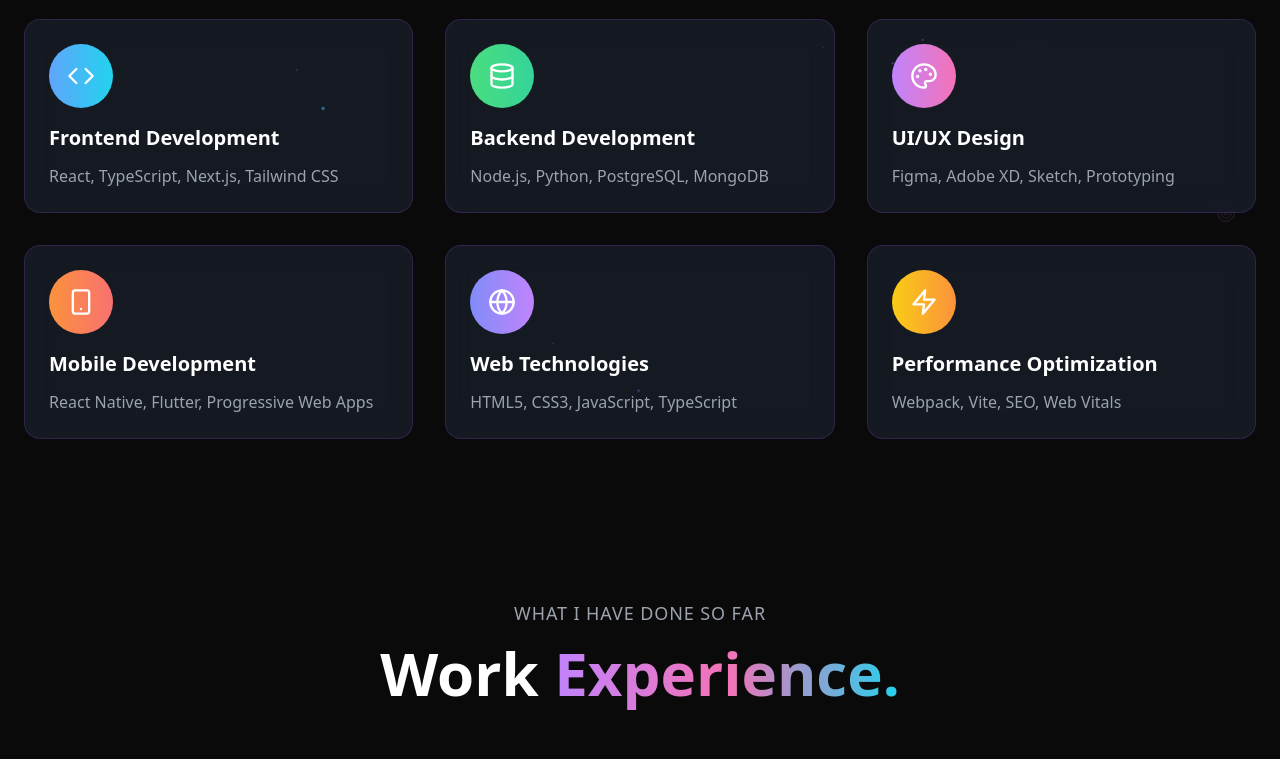
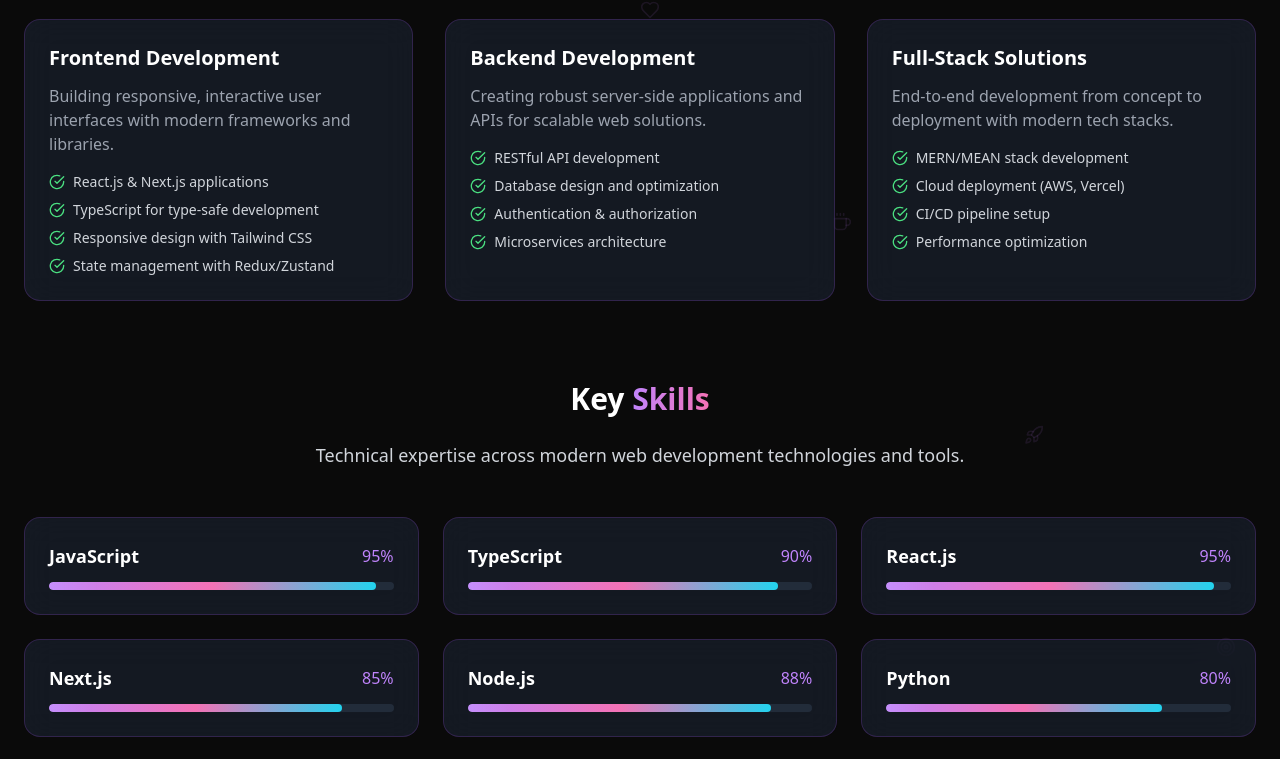
Before and after one commit to khushij9450/khushi, a React (Vite) app: page / in a window 1280 px wide. Shown: the part 1860-2619 px from the top of the page. Built offline with nearby package versions, Linux system fonts and the light colour scheme.

Commit message:
Update About Section with Contribution and Skills

```diff
--- a/src/components/About.tsx
+++ b/src/components/About.tsx
@@ -1,6 +1,6 @@
 import React, { useState, useEffect, useRef } from 'react';
 import { motion, useScroll, useTransform, useSpring, useInView, useMotionValue, useVelocity } from 'framer-motion';
-import { Code, Palette, Database, Smartphone, Globe, Zap, Star, Sparkles, Heart, Coffee, Rocket, Target } from 'lucide-react';
+import { Code, Palette, Database, Smartphone, Globe, Zap, Star, Sparkles, Heart, Coffee, Rocket, Target, CheckCircle, ArrowRight } from 'lucide-react';
 
 const About: React.FC = () => {
   const [currentSkill, setCurrentSkill] = useState(0);
@@ -100,6 +100,56 @@ const About: React.FC = () => {
     { icon: Coffee, delay: 6, duration: 16 },
     { icon: Rocket, delay: 8, duration: 22 },
     { icon: Target, delay: 10, duration: 14 }
+  ];
+
+  // How Can I Contribute data
+  const contributions = [
+    {
+      title: "Frontend Development",
+      description: "Building responsive, interactive user interfaces with modern frameworks and libraries.",
+      points: [
+        "React.js & Next.js applications",
+        "TypeScript for type-safe development",
+        "Responsive design with Tailwind CSS",
+        "State management with Redux/Zustand"
+      ]
+    },
+    {
+      title: "Backend Development",
+      description: "Creating robust server-side applications and APIs for scalable web solutions.",
+      points: [
+        "RESTful API development",
+        "Database design and optimization",
+        "Authentication & authorization",
+        "Microservices architecture"
+      ]
+    },
+    {
+      title: "Full-Stack Solutions",
+      description: "End-to-end development from concept to deployment with modern tech stacks.",
+      points: [
+        "MERN/MEAN stack development",
+        "Cloud deployment (AWS, Vercel)",
+        "CI/CD pipeline setup",
+        "Performance optimization"
+      ]
+    }
+  ];
+
+  // Key Skills data
+  const keySkills = [
+    { name: "JavaScript", level: 95 },
+    { name: "TypeScript", level: 90 },
+    { name: "React.js", level: 95 },
+    { name: "Next.js", level: 85 },
+    { name: "Node.js", level: 88 },
+    { name: "Python", level: 80 },
+    { name: "PostgreSQL", level: 85 },
+    { name: "MongoDB", level: 82 },
+    { name: "AWS", level: 75 },
+    { name: "Docker", level: 78 },
+    { name: "Git", level: 92 },
+    { name: "Figma", level: 85 }
   ];
 
   // Mouse tracking with throttling
@@ -463,19 +513,23 @@ const About: React.FC = () => {
           </motion.div>
         </div>
 
-        {/* Skills Section */}
+        {/* How Can I Contribute Section */}
         <motion.div
           initial={{ opacity: 0, y: 50 }}
           whileInView={{ opacity: 1, y: 0 }}
           transition={{ duration: 1 }}
           viewport={{ once: true }}
-          className="text-center mb-12"
+          className="mb-20"
         >
+          <motion.div className="text-center mb-12">
             <motion.h3
               className="text-3xl font-bold text-white mb-6"
               whileHover={{ scale: 1.02 }}
             >
-            What I Do
+              How Can I{' '}
+              <span className="bg-gradient-to-r from-purple-400 to-pink-400 bg-clip-text text-transparent">
+                Contribute
+              </span>
             </motion.h3>
             <motion.p
               className="text-gray-300 text-lg max-w-2xl mx-auto"
@@ -484,32 +538,27 @@ const About: React.FC = () => {
               transition={{ delay: 0.3, duration: 0.8 }}
               viewport={{ once: true }}
             >
-            I specialize in a wide range of technologies and services to bring your ideas to life.
+              I bring a comprehensive skill set to help your projects succeed from conception to deployment.
             </motion.p>
           </motion.div>
 
+          <div className="grid md:grid-cols-3 gap-8 mb-16">
+            {contributions.map((contribution, index) => (
               <motion.div
-          ref={skillsRef}
-          className="grid md:grid-cols-2 lg:grid-cols-3 gap-8"
-        >
-          {skills.map((skill, index) => (
-            <motion.div
-              key={skill.name}
+                key={contribution.title}
                 initial={{ opacity: 0, y: 50 }}
                 whileInView={{ opacity: 1, y: 0 }}
                 transition={{
-                delay: skill.delay,
+                  delay: index * 0.2,
                   duration: 0.8,
                   type: "spring",
                   stiffness: 100
                 }}
                 viewport={{ once: true }}
                 className="group relative bg-slate-800/50 backdrop-blur-lg rounded-2xl p-6 border border-purple-500/20 hover:border-purple-500/40 transition-all duration-300 overflow-hidden"
+                whileHover={{ scale: 1.02, y: -5 }}
               >
-              {/* Gentler particle system */}
-              <SkillParticles count={skill.particles} color={skill.color} />
-
-              {/* Slower background gradient */}
+                {/* Animated background gradient */}
                 <motion.div
                   className="absolute inset-0 opacity-0 group-hover:opacity-100 transition-opacity duration-300"
                   animate={{
@@ -522,35 +571,123 @@ const About: React.FC = () => {
                   transition={{ duration: 6, repeat: Infinity }}
                 />
 
-              {/* Icon with gentler animations */}
-              <motion.div
-                className={`w-16 h-16 bg-gradient-to-r ${skill.color} rounded-full flex items-center justify-center mb-4 relative z-10`}
-                whileHover={{
-                  rotate: 15,
-                  scale: 1.05,
-                }}
-                transition={{ duration: 0.3 }}
-              >
-                <skill.icon className="text-white" size={28} />
-              </motion.div>
-
+                <div className="relative z-10">
                   <motion.h4
-                className="text-xl font-semibold text-white mb-3 relative z-10"
-                whileHover={{
-                  scale: 1.02,
-                }}
+                    className="text-xl font-semibold text-white mb-3"
+                    whileHover={{ scale: 1.02 }}
                     transition={{ duration: 0.2 }}
                   >
-                {skill.name}
+                    {contribution.title}
                   </motion.h4>
 
                   <motion.p
-                className="text-gray-400 relative z-10"
+                    className="text-gray-400 mb-4"
                     whileHover={{ color: "#e5e7eb" }}
                     transition={{ duration: 0.2 }}
                   >
-                {skill.description}
+                    {contribution.description}
                   </motion.p>
+
+                  <ul className="space-y-2">
+                    {contribution.points.map((point, pointIndex) => (
+                      <motion.li
+                        key={pointIndex}
+                        initial={{ opacity: 0, x: -10 }}
+                        whileInView={{ opacity: 1, x: 0 }}
+                        transition={{ delay: index * 0.2 + pointIndex * 0.1 + 0.5, duration: 0.5 }}
+                        viewport={{ once: true }}
+                        className="flex items-center space-x-2 text-gray-300 group/item"
+                      >
+                        <CheckCircle className="w-4 h-4 text-green-400 flex-shrink-0" />
+                        <span className="text-sm group-hover/item:text-white transition-colors duration-300">
+                          {point}
+                        </span>
+                      </motion.li>
+                    ))}
+                  </ul>
+                </div>
+              </motion.div>
+            ))}
+          </div>
+        </motion.div>
+
+        {/* Key Skills Section */}
+        <motion.div
+          initial={{ opacity: 0, y: 50 }}
+          whileInView={{ opacity: 1, y: 0 }}
+          transition={{ duration: 1 }}
+          viewport={{ once: true }}
+          className="text-center mb-12"
+        >
+          <motion.h3
+            className="text-3xl font-bold text-white mb-6"
+            whileHover={{ scale: 1.02 }}
+          >
+            Key{' '}
+            <span className="bg-gradient-to-r from-purple-400 to-pink-400 bg-clip-text text-transparent">
+              Skills
+            </span>
+          </motion.h3>
+          <motion.p
+            className="text-gray-300 text-lg max-w-2xl mx-auto"
+            initial={{ opacity: 0 }}
+            whileInView={{ opacity: 1 }}
+            transition={{ delay: 0.3, duration: 0.8 }}
+            viewport={{ once: true }}
+          >
+            Technical expertise across modern web development technologies and tools.
+          </motion.p>
+        </motion.div>
+
+        <motion.div
+          ref={skillsRef}
+          className="grid md:grid-cols-2 lg:grid-cols-3 gap-6"
+        >
+          {keySkills.map((skill, index) => (
+            <motion.div
+              key={skill.name}
+              initial={{ opacity: 0, y: 30 }}
+              whileInView={{ opacity: 1, y: 0 }}
+              transition={{
+                delay: index * 0.1,
+                duration: 0.6,
+                type: "spring",
+                stiffness: 100
+              }}
+              viewport={{ once: true }}
+              className="bg-slate-800/50 backdrop-blur-lg rounded-2xl p-6 border border-purple-500/20 hover:border-purple-500/40 transition-all duration-300"
+              whileHover={{ scale: 1.02, y: -2 }}
+            >
+              <div className="flex justify-between items-center mb-3">
+                <h4 className="text-lg font-semibold text-white">{skill.name}</h4>
+                <span className="text-purple-400 font-medium">{skill.level}%</span>
+              </div>
+
+              <div className="w-full bg-slate-700/50 rounded-full h-2 overflow-hidden">
+                <motion.div
+                  initial={{ width: 0 }}
+                  whileInView={{ width: `${skill.level}%` }}
+                  transition={{
+                    delay: index * 0.1 + 0.3,
+                    duration: 1.2,
+                    ease: "easeOut"
+                  }}
+                  viewport={{ once: true }}
+                  className="h-full bg-gradient-to-r from-purple-400 via-pink-400 to-cyan-400 rounded-full relative"
+                >
+                  <motion.div
+                    animate={{
+                      x: ['-100%', '100%']
+                    }}
+                    transition={{
+                      duration: 2,
+                      repeat: Infinity,
+                      ease: "linear"
+                    }}
+                    className="absolute inset-0 bg-gradient-to-r from-transparent via-white/30 to-transparent"
+                  />
+                </motion.div>
+              </div>
             </motion.div>
           ))}
         </motion.div>
```
Lines whose indentation alone changed are shown as unchanged.
